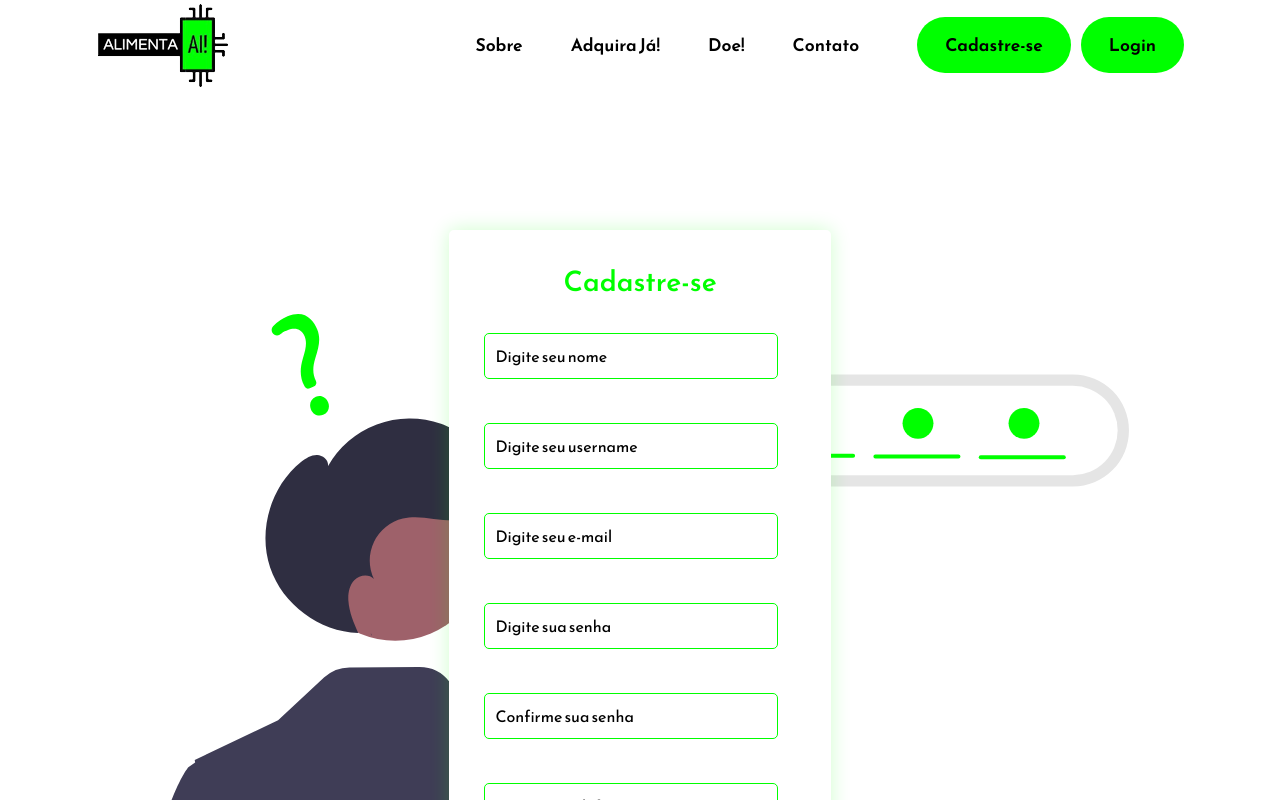
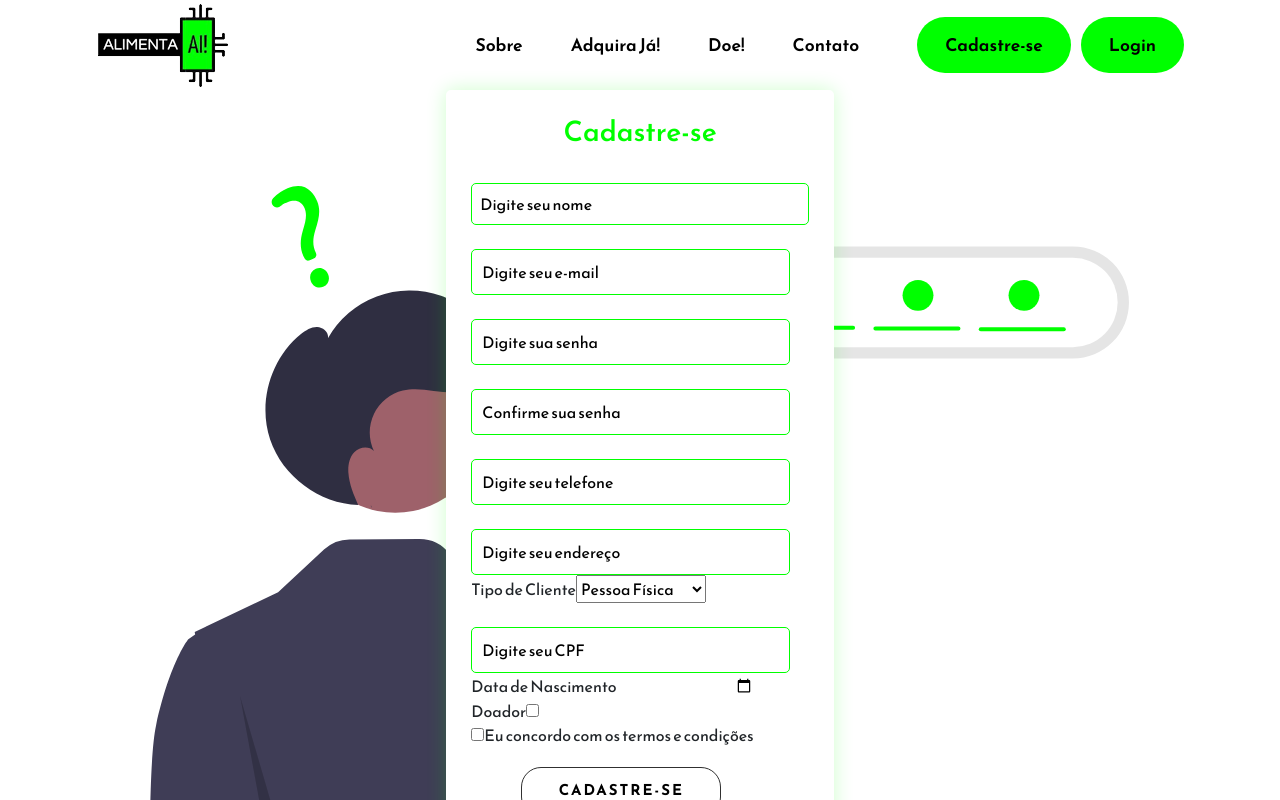
Before and after one commit to Alimenta-AI/Alimenta-AI, a React (Create React App) app in the folder Alimenta-AI-WEB/alimenta-ai/: page /cadastro in a window 1280 px wide. Shown: the top 800 px of the page. Built offline with nearby package versions, Linux system fonts and the light colour scheme.

Commit message:
Começando uso de apis no front

```diff
--- a/Alimenta-AI-WEB/alimenta-ai/src/Components/Cadastro/Cadastro.css
+++ b/Alimenta-AI-WEB/alimenta-ai/src/Components/Cadastro/Cadastro.css
@@ -1,5 +1,5 @@
 .signup-container.background-image {
-  background-image: url('../../Assets/cadastro.svg');
+  background-image: url("../../Assets/cadastro.svg");
   background-size: 90%;
   background-position: center;
   display: flex;
@@ -8,13 +8,14 @@
   background-color: rgb(255, 255, 255);
   margin-top: 0px;
   box-sizing: border-box;
+}
 
-}
-.signup-container{
+.signup-container {
   padding-bottom: 30px;
 }
+
 .signup-form h1 {
-  color: #00FF00;
+  color: #00ff00;
   margin-bottom: 10px;
   font-size: 28px;
   text-align: center;
@@ -22,19 +23,17 @@
 
 .signup-form {
   width: 100%;
-  margin-top: 90px;
-  padding-left: 35px; /* Reduzido em 10px */
-  padding-top: 35px; /* Reduzido em 10px */
-  padding-right: 35px; /* Reduzido em 10px */
-  padding-bottom: 0px;
+  padding: 25px;
   background-color: #ffffff;
   border-radius: 5px;
   box-shadow: 0px 0px 20px rgba(17, 255, 0, 0.2);
+  margin: 0;
 }
+
 .signup-form input {
   border-radius: 5px;
   border: 1px solid #ffffff;
-  color: white; /* Cor do texto dentro do input */
+  color: white;
   font-size: 16px;
 }
 
@@ -45,20 +44,30 @@
 .confirm-password-inputgroup input,
 .form-input input,
 .phone-inputgroup input,
-.cpf-inputgroup input {
+.cpf-inputgroup input,
+.address-inputgroup input,
+.website-inputgroup input,
+.company-type-inputgroup input,
+.cnpj-inputgroup input {
   padding: 10px;
   border-radius: 5px;
-  border: 1px solid #00FF00;
+  border: 1px solid #00ff00;
   background-color: #ffffff;
   color: #000000;
   font-size: 16px;
   width: 94.5%;
-  margin-bottom: 20px;
+}
+
+.name-inputgroup input,
+.username-inputgroup input,
+.form-input input {
+  padding: 8px; /* Redução do espaçamento */
+  width: 100%; /* Alteração da largura */
 }
 
 .profile {
   padding: 10px;
-  background-color: #00FF00;;
+  background-color: #00ff00;
   border-radius: 10px;
   font-size: 16px;
   margin-top: 10px;
@@ -67,19 +76,16 @@
 }
 
 .signup-button {
-  background-color: #00FF00;
+  background-color: #00ff00;
   color: #fff;
-  padding-right: 18px;
-  padding-left: 18px;
-  padding-top: 8px;
-  padding-bottom: 8px;
+  padding: 8px 18px;
   border-radius: 11px;
   margin-top: 20px;
   margin-bottom: 20px;
 }
 
 #login-link {
-  color: #00FF00;
+  color: #00ff00;
 }
 
 .background-image {
@@ -97,6 +103,7 @@
 .check-icon.checked {
   color: green;
 }
+
 .loading-indicator {
   position: fixed;
   top: 0;
@@ -115,7 +122,7 @@
   width: 40px;
   height: 40px;
   border-radius: 50%;
-  border: 3px solid #00FF00;
+  border: 3px solid #00ff00;
   border-top-color: transparent;
   animation: spin 1s linear infinite;
 }
@@ -138,8 +145,9 @@
   flex-direction: column;
   align-items: center;
   justify-content: center;
-  margin-top: 50px;
+  margin-top: 0; /* Alteração da propriedade margin-top */
 }
+
 #perfil {
   background-color: #4de64d;
 }
@@ -155,7 +163,11 @@
 .confirm-password-inputgroup label,
 .form-input label,
 .phone-inputgroup label,
-.cpf-inputgroup label {
+.cpf-inputgroup label,
+.address-inputgroup label,
+.website-inputgroup label,
+.company-type-inputgroup label,
+.cnpj-inputgroup label {
   color: white;
 }
 
@@ -187,7 +199,7 @@
 }
 
 .button-cadastro:hover {
-  box-shadow: 0 0 10px #8BFF00, 0 0 25px #3DFF00, 0 0 30px #66FF00;
+  box-shadow: 0 0 10px #8bff00, 0 0 25px #3dff00, 0 0 30px #66ff00;
   transition-delay: 0.6s;
 }
 
@@ -200,7 +212,7 @@
   left: -100%;
   width: 100%;
   height: 2px;
-  background: linear-gradient(90deg, transparent, #00FF00);
+  background: linear-gradient(90deg, transparent, #00ff00);
 }
 
 .button-cadastro:hover .span-cadastro:nth-child(1) {
@@ -213,7 +225,7 @@
   right: -100%;
   width: 100%;
   height: 2px;
-  background: linear-gradient(90deg, transparent, #3DFF00);
+  background: linear-gradient(90deg, transparent, #3dff00);
 }
 
 .button-cadastro:hover .span-cadastro:nth-child(3) {
@@ -227,7 +239,7 @@
   right: 0;
   width: 2px;
   height: 100%;
-  background: linear-gradient(180deg, transparent, #66FF00);
+  background: linear-gradient(180deg, transparent, #66ff00);
 }
 
 .button-cadastro:hover .span-cadastro:nth-child(2) {
@@ -241,7 +253,7 @@
   left: 0;
   width: 2px;
   height: 100%;
-  background: linear-gradient(360deg, transparent, #00A86B);
+  background: linear-gradient(360deg, transparent, #00a86b);
 }
 
 .button-cadastro:hover .span-cadastro:nth-child(4) {
@@ -252,16 +264,16 @@
 
 .button-cadastro:active {
   background: #ae00af;
-  background: linear-gradient(to top right, #3DFF00, #00A86B);
+  background: linear-gradient(to top right, #3dff00, #00a86b);
   color: #bfbfbf;
-  box-shadow: 0 0 8px #3DFF00, 0 0 8px #00A86B, 0 0 8px #3DFF00;
+  box-shadow: 0 0 8px #3dff00, 0 0 8px #00a86b, 0 0 8px #3dff00;
   transition: 0.1s;
 }
 
- .button-cadastro:active .span-cadastro:nth-child(1)
- .span-cadastro:nth-child(2)
- .span-cadastro:nth-child(2)
- .span-cadastro:nth-child(2) {
+.button-cadastro:active .span-cadastro:nth-child(1),
+.button-cadastro:active .span-cadastro:nth-child(2),
+.button-cadastro:active .span-cadastro:nth-child(3),
+.button-cadastro:active .span-cadastro:nth-child(4) {
   transition: none;
   transition-delay: none;
 }
@@ -273,9 +285,14 @@
 .confirm-password-inputgroup input::placeholder,
 .form-input input::placeholder,
 .phone-inputgroup input::placeholder,
-.cpf-inputgroup input::placeholder {
+.cpf-inputgroup input::placeholder,
+.address-inputgroup input::placeholder,
+.website-inputgroup input::placeholder,
+.company-type-inputgroup input::placeholder,
+.cnpj-inputgroup input::placeholder {
   color: rgb(0, 0, 0);
 }
+
 html {
   position: relative;
   min-height: 100%;
@@ -284,6 +301,7 @@ html {
 body {
   margin-bottom: 360px;
 }
+
 .footer {
   position: fixed;
   left: 0;
--- a/Alimenta-AI-WEB/alimenta-ai/src/Components/Cadastro/Cadastro.js
+++ b/Alimenta-AI-WEB/alimenta-ai/src/Components/Cadastro/Cadastro.js
@@ -1,138 +1,117 @@
-import React from "react";
-// import { ToastContainer, toast } from 'react-toastify';
-// import 'react-toastify/dist/ReactToastify.css';
-// import 'react-toastify/dist/ReactToastify.min.css';
+import React, { useState } from "react";
 import { Link } from "react-router-dom";
 import "./Cadastro.css";
 
-// import { FontAwesomeIcon } from "@fortawesome/react-fontawesome";
-// import { faCheck } from "@fortawesome/free-solid-svg-icons";
+function Cadastro() {
+  const [name, setName] = useState("");
+  const [email, setEmail] = useState("");
+  const [password, setPassword] = useState("");
+  const [confirmPassword, setConfirmPassword] = useState("");
+  const [phone, setPhone] = useState("");
+  const [address, setAddress] = useState("");
+  const [clientType, setClientType] = useState("person");
+  const [cpf, setCPF] = useState("");
+  const [birthdate, setBirthdate] = useState("");
+  const [isDonor, setIsDonor] = useState(false);
+  const [website, setWebsite] = useState("");
+  const [companyType, setCompanyType] = useState("");
+  const [cnpj, setCNPJ] = useState("");
+  const [termsChecked, setTermsChecked] = useState(false);
 
+  const handleClientTypeChange = (event) => {
+    setClientType(event.target.value);
+  };
 
-function Cadastro  ()  {
-//   const [termsChecked, setTermsChecked] = useState(false);
-//   const [name, setName] = useState("");
-//   const [username, setUserName] = useState("");
-//   const [email, setEmail] = useState("");
-//   const [password, setPassword] = useState("");
-//   const [confirmPassword, setConfirmPassword] = useState("");
-//   const [birthdate, setBirthdate] = useState("");
-//   const [phone, setPhone] = useState("");
-//   const [profileType, setProfileType] = useState("not-investor");
-//   const [CPF, setCPF] = useState("");
-//   const [loading, setLoading] = useState(false);
-//   const [error, setError] = useState("");
+  const handleTermsChange = (event) => {
+    setTermsChecked(event.target.checked);
+  };
 
+  const handleSubmit = (event) => {
+    event.preventDefault();
 
-//   const handlePerfilChange = (event) => {
-//     setProfileType(event.target.value);
-//   };
+    if (!termsChecked) {
+      alert("Por favor, aceite os termos e condições.");
+      return;
+    }
 
-//   const parts = birthdate.split("-");
-//   const birthdateFormatted = `${parts[2]}${parts[1]}${parts[0]}`;
+    // Crie um objeto JSON com os valores do formulário
+    const formData = {
+      name: name,
+      email: email,
+      password: password,
+      // Outros campos do formulário...
+    };
 
+    // Envie a requisição POST para o servidor
+    fetch("https://seuservidor.com/cadastro", {
+      method: "POST",
+      headers: {
+        "Content-Type": "application/json",
+      },
+      body: JSON.stringify(formData),
+    })
+      .then((response) => response.json())
+      .then((data) => {
+        console.log(data);
+        alert("Cadastro feito com sucesso!");
+        setTimeout(() => {
+          window.location = "/login";
+        }, 2000);
+      })
+      .catch((error) => {
+        console.error(error);
+      });
 
-//   let usuario = {
-//     cpf: CPF,
-//     email: email,
-//     celular: phone,
-//     nome: name,
-//     saldo: 0,
-//     senha: password,
-//     perfil_investidor: profileType,
-//     nickName: username,
-//     nascimento: birthdateFormatted,
-//   };
+    // Aqui você pode usar os valores dos estados para enviar o formulário para o servidor
+    // ...
 
-//   const handleTermsChange = (event) => {
-//     setTermsChecked(event.target.checked);
-//   };
+    // Resetar os valores dos estados após o envio do formulário
+    setName("");
+    setEmail("");
+    setPassword("");
+    setConfirmPassword("");
+    setPhone("");
+    setAddress("");
+    setClientType("person");
+    setCPF("");
+    setBirthdate("");
+    setIsDonor(false);
+    setWebsite("");
+    setCompanyType("");
+    setCNPJ("");
+    setTermsChecked(false);
 
-
-//   const handleSubmit = (event) => {
-//     event.preventDefault();
-
-//     if (!termsChecked) {
-//       setError("Por favor, aceite os termos e condições.");
-//       return;
-//     }
-
-//     setLoading(true);
-//     setError("");
-
-
-//     fetch(`http://localhost:8080/UInvest/usuario`, {
-//       method: "post",
-//       headers: {
-//         "Content-Type": "application/json",
-//       },
-//       body: JSON.stringify(usuario),
-//     })
-//       .then(() => {
-//         toast.success("Cadastro feito com sucesso!");
-//         setTimeout(() => {
-//           window.location = "/login";
-//         }, 2000);
-//       })
-//       .catch((error) => {
-//         setError("Ocorreu um erro ao cadastrar. Por favor, tente novamente.");
-//         console.error(error);
-//       })
-//       .finally(() => {
-//         setLoading(false);
-//       });
-//   };
+    alert("Cadastro feito com sucesso!");
+    setTimeout(() => {
+      window.location = "/login";
+    }, 2000);
+  };
 
   return (
-    // Container da caixa de cadastro
-
     <div className="signup-container background-image">
       <div className="form-wrapper">
-        {/* {loading && <div className="loading-indicator">Carregando...</div>} Exibe o indicador de carregamento se o estado de carregamento for true */}
-        {/* {error && <div className="error-message">{error}</div>} */}
-        {/* <ToastContainer /> */}
-        <form className="signup-form"> {/*onSubmit={handleSubmit}*/}
+        <form className="signup-form" onSubmit={handleSubmit}>
           <h1>Cadastre-se</h1>
 
-          {/* Input do nome */}
           <div className="name-inputgroup">
             <label htmlFor="name">Nome completo</label>
             <input
-              type="name"
+              type="text"
               id="name"
               placeholder="Digite seu nome"
-            //   value={name}
-            //   onChange={(event) => setName(event.target.value)}
+              value={name}
+              onChange={(event) => setName(event.target.value)}
             />
           </div>
 
-          {/* Input do username */}
-          <div className="username-inputgroup">
-            <label htmlFor="name">Username</label>
-            <input
-              type="name"
-              id="username"
-              placeholder="Digite seu username"
-            //   value={username}
-            //   onChange={(event) => {
-            //     const value = event.target.value;
-            //     if (value.length <= 20) {
-            //       setUserName(value);
-            //     }
-            //   }}
-            //   maxLength={20} // Adição do atributo maxLength com valor 20
-            />
-          </div>
-
-          {/* Input do email */}
           <div className="email-inputgroup">
             <label htmlFor="email">Email</label>
             <input
               type="email"
               id="email"
               placeholder="Digite seu e-mail"
-            //   value={email}
-            //   onChange={(event) => setEmail(event.target.value)}
+              value={email}
+              onChange={(event) => setEmail(event.target.value)}
             />
           </div>
 
@@ -142,66 +121,131 @@ function Cadastro  ()  {
               type="password"
               id="password"
               placeholder="Digite sua senha"
-            //   value={password}
-            //   onChange={(event) => setPassword(event.target.value)}
+              value={password}
+              onChange={(event) => setPassword(event.target.value)}
             />
           </div>
 
           <div className="confirm-password-inputgroup">
-            <label htmlFor="confirmPassword">Confirme</label>
+            <label htmlFor="confirmPassword">Confirme sua senha</label>
             <input
               type="password"
               id="confirmpassword"
               placeholder="Confirme sua senha"
-            //   value={confirmPassword}
-            //   onChange={(event) => setConfirmPassword(event.target.value)}
+              value={confirmPassword}
+              onChange={(event) => setConfirmPassword(event.target.value)}
             />
           </div>
 
-          {/* Input do telefone */}
           <div className="phone-inputgroup">
             <label htmlFor="phone">Telefone</label>
             <input
               type="tel"
               id="phone"
               placeholder="Digite seu telefone"
-            //   value={phone}
-            //   onChange={(event) => setPhone(event.target.value)}
+              value={phone}
+              onChange={(event) => setPhone(event.target.value)}
             />
           </div>
 
-          {/* Input do CPF */}
+          <div className="address-inputgroup">
+            <label htmlFor="address">Endereço</label>
+            <input
+              type="text"
+              id="address"
+              placeholder="Digite seu endereço"
+              value={address}
+              onChange={(event) => setAddress(event.target.value)}
+            />
+          </div>
+
+          <div className="client-type-inputgroup">
+            <label htmlFor="clientType">Tipo de Cliente</label>
+            <select
+              id="clientType"
+              value={clientType}
+              onChange={handleClientTypeChange}
+            >
+              <option value="person">Pessoa Física</option>
+              <option value="company">Pessoa Jurídica</option>
+            </select>
+          </div>
+
+          {clientType === "person" && (
+            <div>
               <div className="cpf-inputgroup">
                 <label htmlFor="cpf">CPF</label>
                 <input
                   type="text"
                   id="CPF"
                   placeholder="Digite seu CPF"
-            //   value={CPF}
-            //   onChange={(event) => {
-            //     const value = event.target.value;
-            //     if (value.length <= 11) {
-            //       setCPF(value);
-            //     }
-            //   }}
-            //   minLength={11} // Adição do atributo minLength com valor 11
-            //   maxLength={11} // Adição do atributo maxLength com valor 11
+                  value={cpf}
+                  onChange={(event) => setCPF(event.target.value)}
                 />
               </div>
 
-          {/* Input da data de nascimento */}
-          <div className="form-input">
-            <label htmlFor="birthdate">Data de nascimento</label>
+              <div className="birthdate-inputgroup">
+                <label htmlFor="birthdate">Data de Nascimento</label>
                 <input
                   type="date"
                   id="birthdate"
                   placeholder="Digite sua data de nascimento"
-            //   value={birthdate}
-            //   onChange={(event) => setBirthdate(event.target.value)}
+                  value={birthdate}
+                  onChange={(event) => setBirthdate(event.target.value)}
                 />
               </div>
 
-          {/* Input do check de termo
+              <div className="donor-inputgroup">
+                <label htmlFor="isDonor">
+                  Doador
+                  <input
+                    type="checkbox"
+                    id="isDonor"
+                    checked={isDonor}
+                    onChange={(event) => setIsDonor(event.target.checked)}
+                  />
+                </label>
+              </div>
+            </div>
+          )}
+
+          {clientType === "company" && (
+            <div>
+              <div className="website-inputgroup">
+                <label htmlFor="website">Website</label>
+                <input
+                  type="text"
+                  id="website"
+                  placeholder="Digite o website da empresa"
+                  value={website}
+                  onChange={(event) => setWebsite(event.target.value)}
+                />
+              </div>
+
+              <div className="company-type-inputgroup">
+                <label htmlFor="companyType">Tipo de Empresa</label>
+                <input
+                  type="text"
+                  id="companyType"
+                  placeholder="Digite o tipo de empresa"
+                  value={companyType}
+                  onChange={(event) => setCompanyType(event.target.value)}
+                />
+              </div>
+
+              <div className="cnpj-inputgroup">
+                <label htmlFor="cnpj">CNPJ</label>
+                <input
+                  type="text"
+                  id="cnpj"
+                  placeholder="Digite o CNPJ da empresa"
+                  value={cnpj}
+                  onChange={(event) => setCNPJ(event.target.value)}
+                />
+              </div>
+            </div>
+          )}
+
           <div className="termos-inputgroup">
             <input
               type="checkbox"
@@ -209,25 +253,17 @@ function Cadastro  ()  {
               checked={termsChecked}
               onChange={handleTermsChange}
             />
-            <label htmlFor="terms">
-              Eu concordo com os termos e condições
-              <FontAwesomeIcon
-                icon={faCheck}
-                className={termsChecked ? "check-icon checked" : "check-icon"}
-              />
-            </label>
-          </div> */}
+            <label htmlFor="terms">Eu concordo com os termos e condições</label>
+          </div>
 
           <button className="button-cadastro" type="submit">
-            <span className="span-cadastro"></span>
-            <span className="span-cadastro"></span>
-            <span className="span-cadastro"></span>
-            <span className="span-cadastro"></span>Cadastre-se
+            Cadastre-se
           </button>
+
           <p className="text-sign">
-          Já possui uma conta, faça o {" "}
+            Já possui uma conta, faça o{" "}
             <Link to="/login">
-            <span id="signup-link"> Login </span>
+              <span id="signup-link">Login</span>
             </Link>
           </p>
         </form>
@@ -235,6 +271,6 @@ function Cadastro  ()  {
       </div>
     </div>
   );
-};
+}
 
 export default Cadastro;
```
Lines whose indentation alone changed are shown as unchanged.
